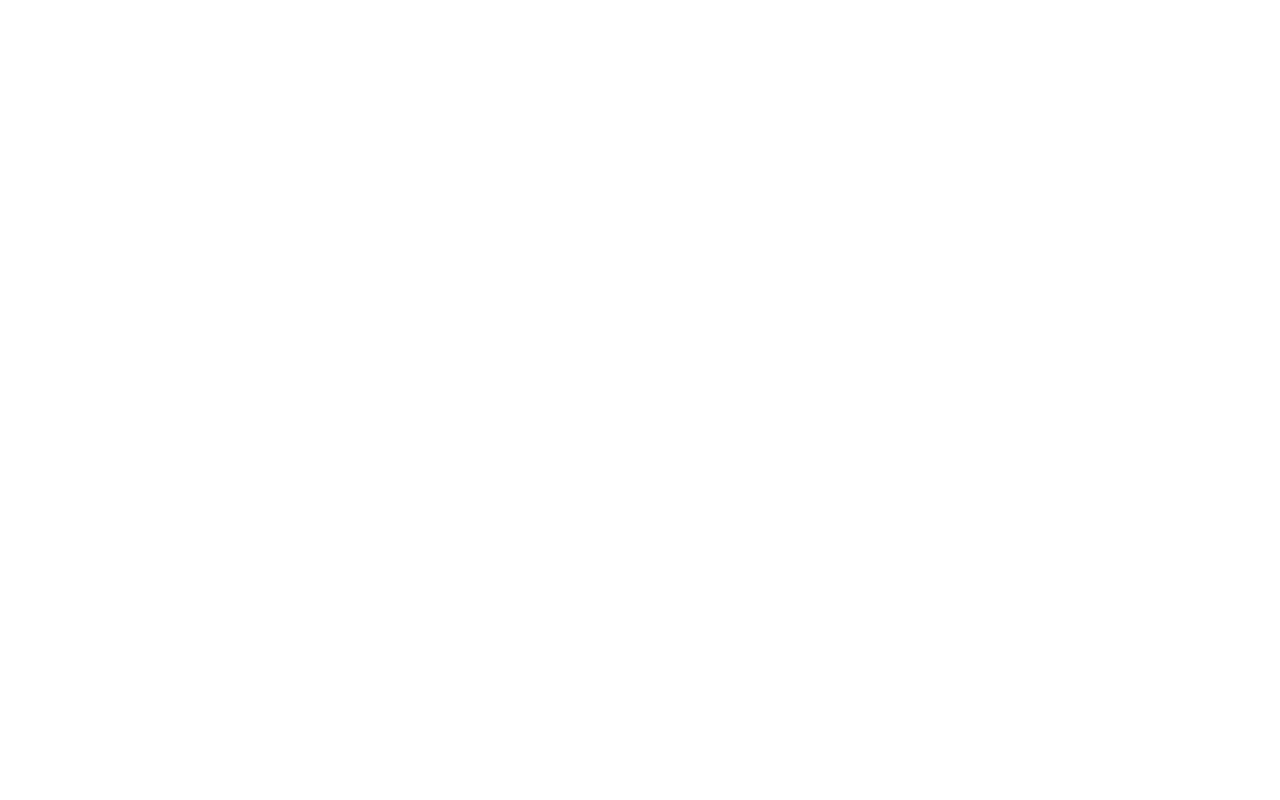
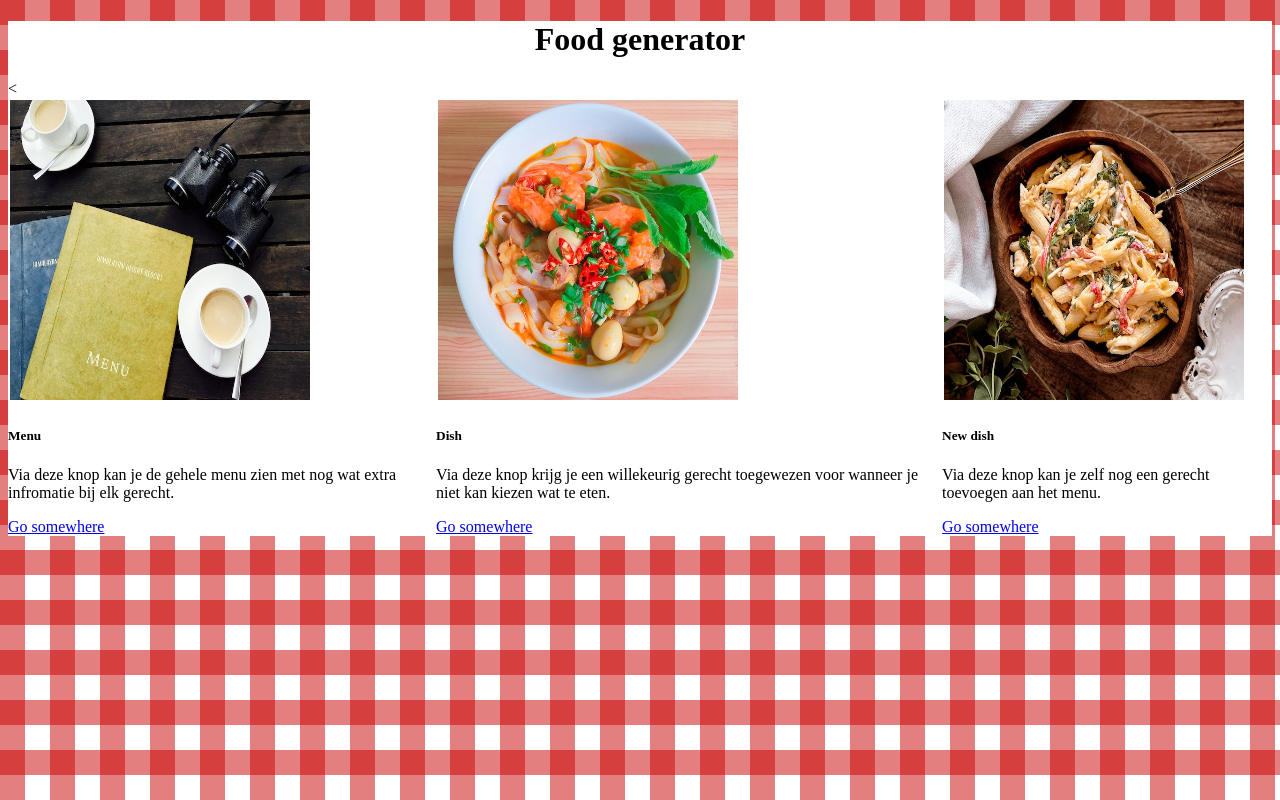
Before and after one commit to pvalgaeren/BasisProject_apifront, a plain HTML site: page index.html in a window 1280 px wide. Drawn offline with nearby package versions, Linux system fonts and the light colour scheme.

Commit message:
update 11

```diff
--- /dev/null
+++ b/CSS/index.css
@@ -0,0 +1,26 @@
+html{
+    background-color:white;
+background-image: linear-gradient(90deg, rgba(200,0,0,.5) 50%, transparent 50%),
+linear-gradient(rgba(200,0,0,.5) 50%, transparent 50%);
+background-size:50px 50px;
+    margin: auto;
+}
+
+body{
+    background-color: white;
+
+}
+h1{
+    text-align: center;
+}
+.card-group{
+    display: flex;
+    margin: auto;
+
+}
+
+img{
+    height: 300px;
+    width: 300px;
+    padding: 2px;
+}
--- a/index.html
+++ b/index.html
@@ -1,10 +1,42 @@
 <!DOCTYPE html>
 <html lang="en">
 <head>
+    <script defer src="https://unpkg.com/alpinejs@3.5.0/dist/cdn.min.js"></script>
     <meta charset="UTF-8">
+    <link rel="stylesheet" href="CSS/index.css">
     <title>Food API</title>
 </head>
 <body>
+    <h1>
+        Food generator
+    </h1>
+
+    <<div class="card-group">
+  <div class="card">
+    <img src="pexels-jona-128424.jpg" class="card-img-top" alt="menu">
+    <div class="card-body">
+      <h5 class="card-title">Menu</h5>
+      <p class="card-text">Via deze knop kan je de gehele menu zien met nog wat extra infromatie bij elk gerecht.</p>
+      <a href="#" class="btn btn-primary">Go somewhere</a>
+    </div>
+  </div>
+  <div class="card">
+    <img src="pexels-jan-n-g-u-y-e-n-🍁-699953.jpg" class="card-img-top" alt="dish">
+    <div class="card-body">
+      <h5 class="card-title">Dish</h5>
+      <p class="card-text">Via deze knop krijg je een willekeurig gerecht toegewezen voor wanneer je niet kan kiezen wat te eten.</p>
+        <a href="#" class="btn btn-primary">Go somewhere</a>
+    </div>
+  </div>
+  <div class="card">
+    <img src="pexels-eneida-nieves-803963.jpg" class="card-img-top" alt="new_dish">
+    <div class="card-body">
+      <h5 class="card-title">New dish</h5>
+      <p class="card-text">Via deze knop kan je zelf nog een gerecht toevoegen aan het menu. </p>
+      <a href="#" class="btn btn-primary">Go somewhere</a>
+    </div>
+  </div>
+</div>
 
 </body>
 </html>
```
Also changed, not shown: index.css (deleted), pexels-eneida-nieves-803963.jpg (added), pexels-jan-n-g-u-y-e-n-🍁-699953.jpg (added), pexels-jona-128424.jpg (added).
